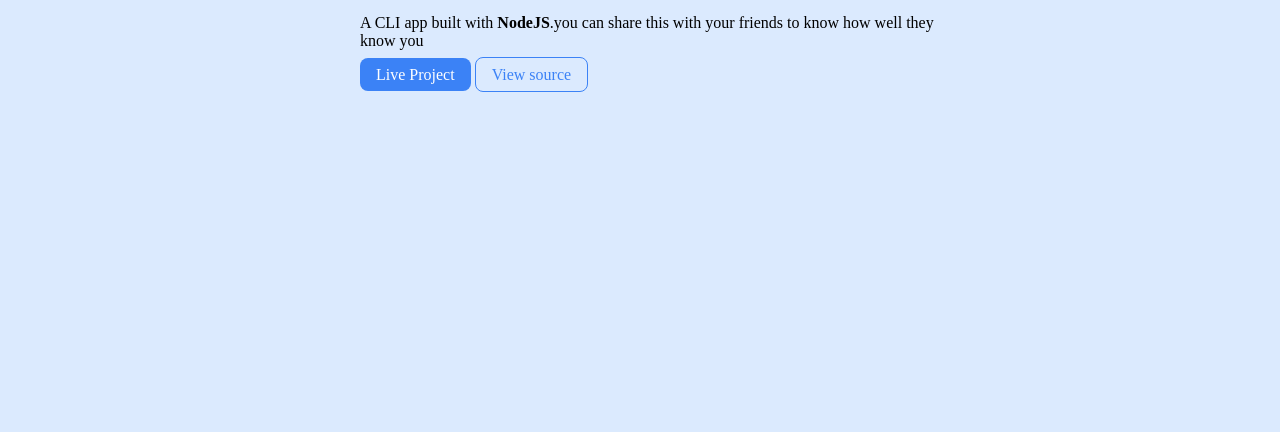
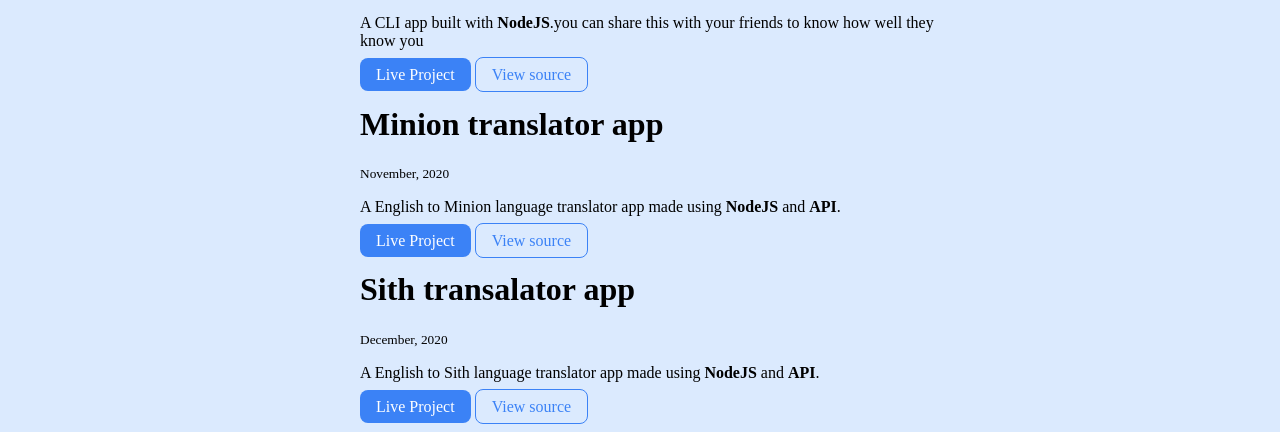
Before and after one commit to Karthik-Prabhu-kp/KarthikPrabhu-site, a plain HTML site: page projects.html in a window 1280 px wide. Shown: the part 612-1044 px from the top of the page. Before the commit the page ends 800 px from the top, so only its background shows below. Drawn offline with Linux system fonts and the light colour scheme.

Commit message:
link update

```diff
--- a/projects.html
+++ b/projects.html
@@ -57,6 +57,33 @@
 
         </li>
 
+        <li>
+            <div class="container container-centre">
+                <h1>Minion translator app</h1>
+            <small>November, 2020</small>
+            <p>A English to Minion language translator app made using <strong>NodeJS</strong> and <strong>API</strong>.</p>
+
+            <a class="link link-primary" href="https://eng-minion-translator.netlify.app/">Live Project</a>
+            <a class="link link-secondary"href="https://github.com/Karthik-Prabhu-kp/neogcamp-banana-speak">View source</a>
+
+            </div>
+
+        </li>
+
+
+        <li>
+            <div class="container container-centre">
+                <h1>Sith transalator app</h1>
+            <small>December, 2020</small>
+            <p>A English to Sith language translator app made using <strong>NodeJS</strong> and <strong>API</strong>.</p>
+
+            <a class="link link-primary" href="https://eng-to-sith-translator.netlify.app/">Live Project</a>
+            <a class="link link-secondary"href="https://github.com/Karthik-Prabhu-kp/Transalation-webapp">View source</a>
+
+            </div>
+
+        </li>
+
     <ul>
 
 </body>
```
